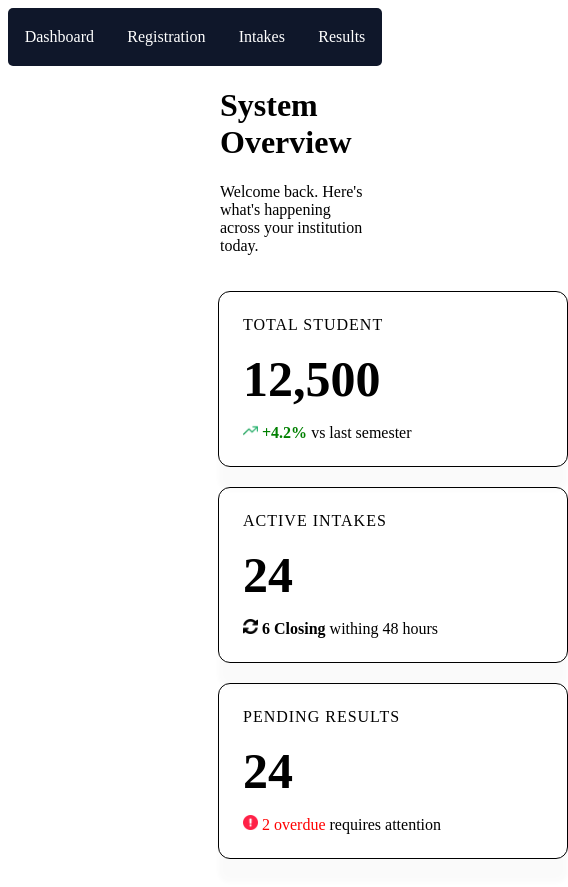
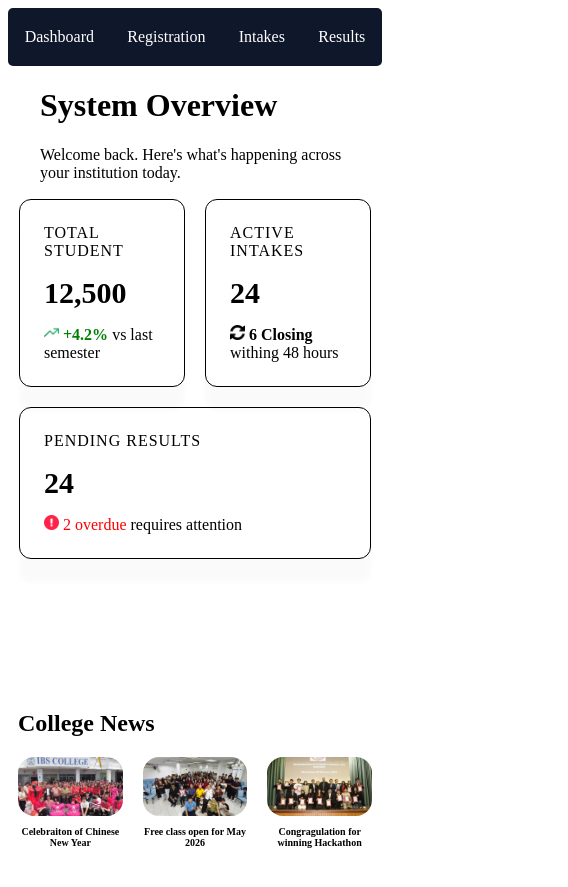
Before and after one commit to Ikhmal0811/wd211, a plain HTML site: page index.html in a window 390 px wide. Shown: the whole page, 568 px wide, since content can reach past the window. After the commit the page ends 866 px from the top, so only its background shows below. Drawn offline with Linux system fonts and the light colour scheme.

Commit message:
added a lot

```diff
--- a/dashboard.css
+++ b/dashboard.css
@@ -58,3 +58,62 @@
 .highlight3{
   color: red;
 }
+
+.cards-grid{
+  display: grid;
+  grid-template-columns: repeat(3, 1fr);
+  gap: 20px;
+}
+
+.news{
+  margin-top: 150px;
+}
+
+.card-container{
+  display: flex;
+  flex-direction: column;
+}
+
+.card-container > p{
+  font-weight: 900;
+  font-size: 20px;
+  text-align: center;
+}
+
+.card-image {
+    width: 100%;
+    aspect-ratio: 16 / 9;
+    overflow: hidden;
+    border-radius: 16px;
+}
+
+
+
+.card-image >a > img{
+  width: 100%;
+  height: 100%;
+  object-fit: cover;
+}
+
+
+@media (max-width: 760px) {
+    .main{
+      margin-left: 0;
+    }
+    .card{
+      min-width: 100px;
+    }
+    .dashboard-container{
+
+      padding: 1px;
+    }
+    .card-header > h2{
+      font-size: 30px;
+    }
+    .card-container > p{
+      font-weight: 900;
+      font-size: 10px;
+      text-align: center;
+    }
+
+}
--- a/index.html
+++ b/index.html
@@ -55,6 +55,43 @@
             </div>
 
         </div>
+
+        <div class="news">
+
+            <div class="news-header">
+                <h2>College News</h2>
+            </div>
+
+            <div class="cards-grid">
+
+                <div class="card-container">
+                    <div class="card-image">
+                        <a href="#" alt="news1"><img src="/newsImage/img1.jpg" alt=""></a>
+                    </div>
+                    <p>Celebraiton of Chinese New Year</p>
+                </div>
+
+
+                <div class="card-container">
+                    <div class="card-image">
+                        <a href="#"><img src="/newsImage/img2.jpeg" alt=""></a>
+                    </div>
+                    <p>Free class open for May 2026</p>
+                </div>
+
+
+                <div class="card-container">
+                    <div class="card-image">
+                        <a href="#"><img src="/newsImage/img3.jpg" alt=""></a>
+                    </div>
+                    <p>Congragulation for winning Hackathon</p>
+                </div>
+
+
+            </div>
+        </div>
+
+
      </div>
 
 
--- a/sideBar.css
+++ b/sideBar.css
@@ -63,6 +63,7 @@
     .sideNav a {
         padding: 10px 15px !important;
         font-size: 16px;
+
     }
 
 
```
Also changed, not shown: registration.css (+57 -0 lines), registration.html (+31 -2 lines), newsImage/img1.jpg (added), newsImage/img2.jpeg (added), newsImage/img3.jpg (added), studentPic/std1.jpg (added), studentPic/std2.jpg (added).
